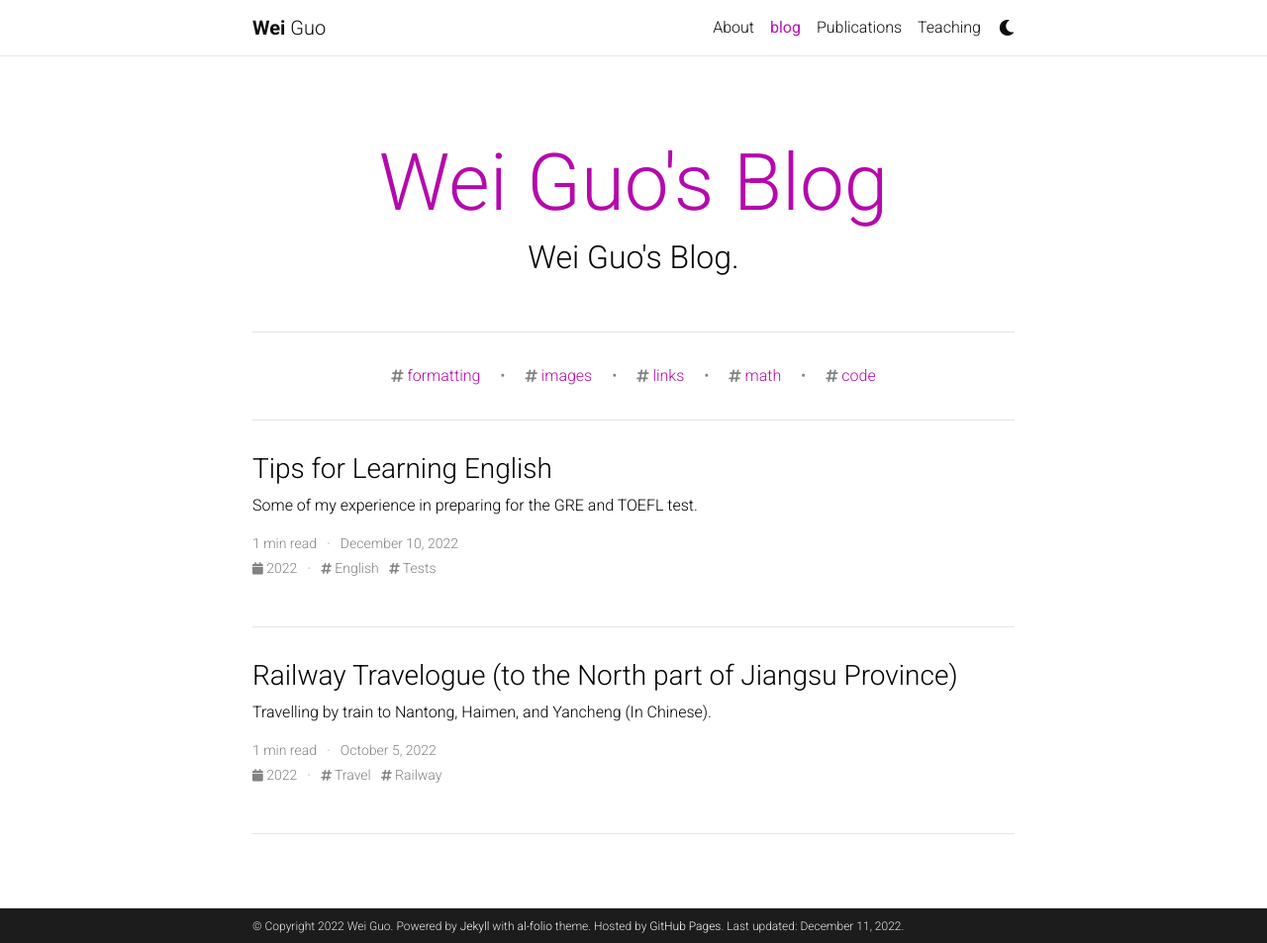
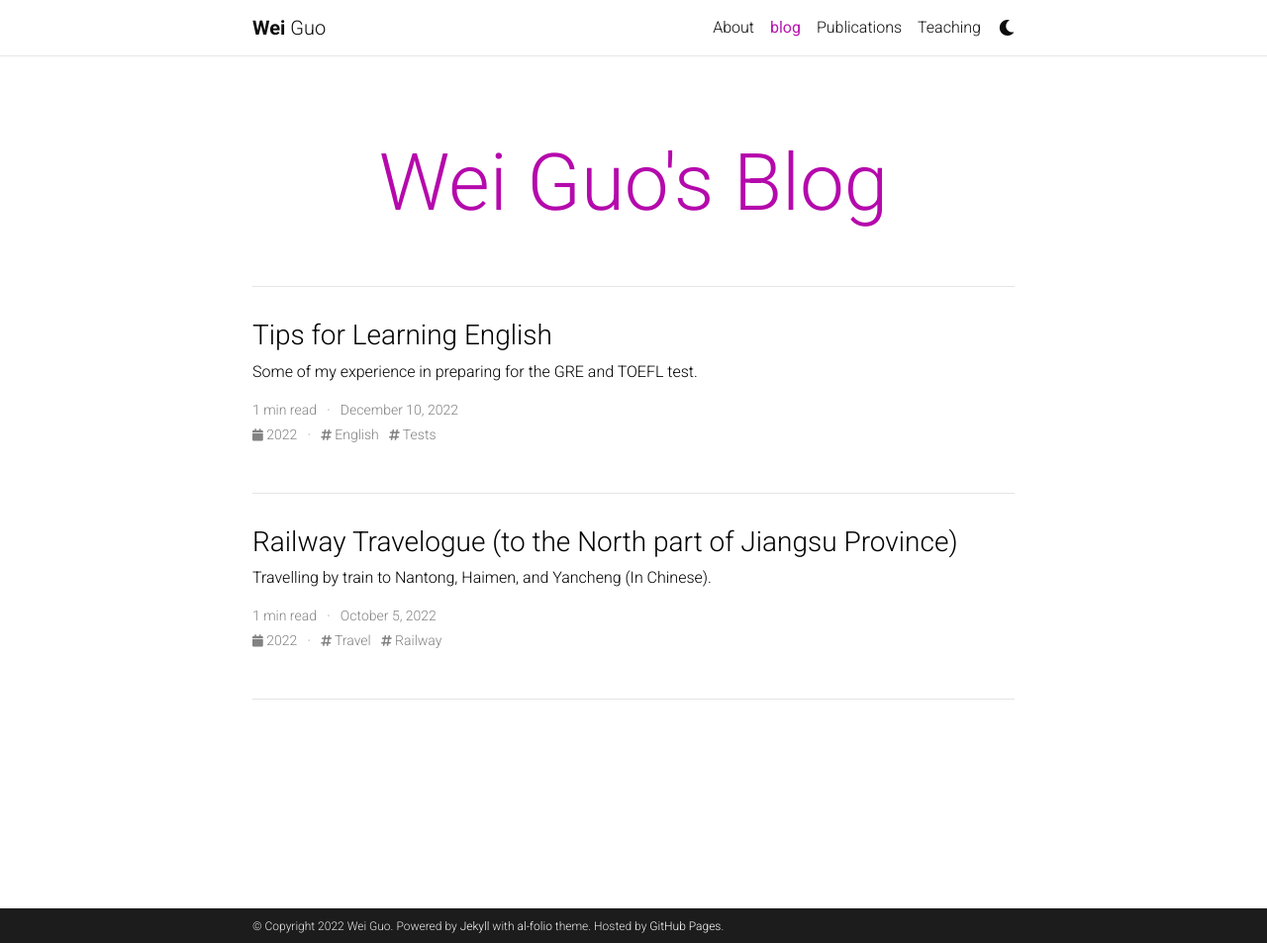
Before and after one commit to AlexandreGUO2001/AlexandreGUO2001.github.io, a Jekyll site: the page built from blog/index.html, in a window 1280 px wide and 953 px high. Shown: the whole window at 99% size. Built offline with Jekyll 4.4.1, drawn with Linux system fonts in a browser that asks for light colours; the list of posts is cut into pages by our own code; comment, search, counter and statistics services are not loaded; a style sheet for code colours, icons or effects is not loaded.

Commit message:
Update _config.yml

```diff
--- a/_config.yml
+++ b/_config.yml
@@ -12,14 +12,14 @@
 footer_text: >
   Powered by <a href="https://jekyllrb.com/" target="_blank">Jekyll</a> with <a href="https://github.com/alshedivat/al-folio">al-folio</a> theme.
   Hosted by <a href="https://pages.github.com/" target="_blank">GitHub Pages</a>.
-keywords: jekyll, jekyll-theme, academic-website, portfolio-website  # add your own keywords or leave empty
+keywords: # add your own keywords or leave empty
 
 lang: en # the language of your site (for example: en, fr, cn, ru, etc.)
 icon: ⚛️  # the emoji used as the favicon (alternatively, provide image name in /assets/img/)
 
 url: https://AlexandreGUO2001.github.io # the base hostname & protocol for your site
 baseurl: # the subpath of your site, e.g. /blog/
-last_updated: true # set to true if you want to display last updated in the footer
+last_updated: false # set to true if you want to display last updated in the footer
 impressum_path:  # set to path to include impressum link in the footer, use the same path as permalink in a page, helps to conform with EU GDPR
 
 # -----------------------------------------------------------------------------
@@ -40,7 +40,7 @@
 # will use title and url fields
 # Take a look to https://github.com/jekyll/jekyll-feed for more customization
 
-rss_icon: true
+rss_icon: false
 
 # -----------------------------------------------------------------------------
 # Layout
@@ -96,7 +96,7 @@
 discord_id: # your discord id (18-digit unique numerical identifier)
 
 contact_note: >
-  WeChat ID: AlexandreGuo2001. Please <b>identify yourself</b> when adding me on WeChat.
+  WeChat ID: AlexandreGuo2001. Please <u>identify yourself</u> when adding me on WeChat.
 
 # -----------------------------------------------------------------------------
 # Analytics and search engine verification
@@ -114,7 +114,7 @@
 
 blog_name: Wei Guo's Blog # blog_name will be displayed in your blog page
 blog_nav_title: blog # your blog must have a title for it to be displayed in the nav bar
-blog_description: Wei Guo's Blog.
+blog_description:
 permalink: /blog/:year/:title/
 
 # Pagination
@@ -224,7 +224,7 @@
     tag: '/blog/tag/:name/'
     category: '/blog/category/:name/'
 
-display_tags: ['formatting', 'images', 'links', 'math', 'code'] # this tags will be dispalyed on the front page of your blog
+display_tags: # ['Travel', 'Railway', 'links', 'math', 'code'] this tags will be dispalyed on the front page of your blog
 
 # -----------------------------------------------------------------------------
 # Jekyll Scholar
@@ -232,8 +232,8 @@
 
 scholar:
 
-  last_name: [Einstein]
-  first_name: [Albert, A.]
+  last_name: # [Einstein]
+  first_name: # [Albert, A.]
 
   style: apa
   locale: en
```
